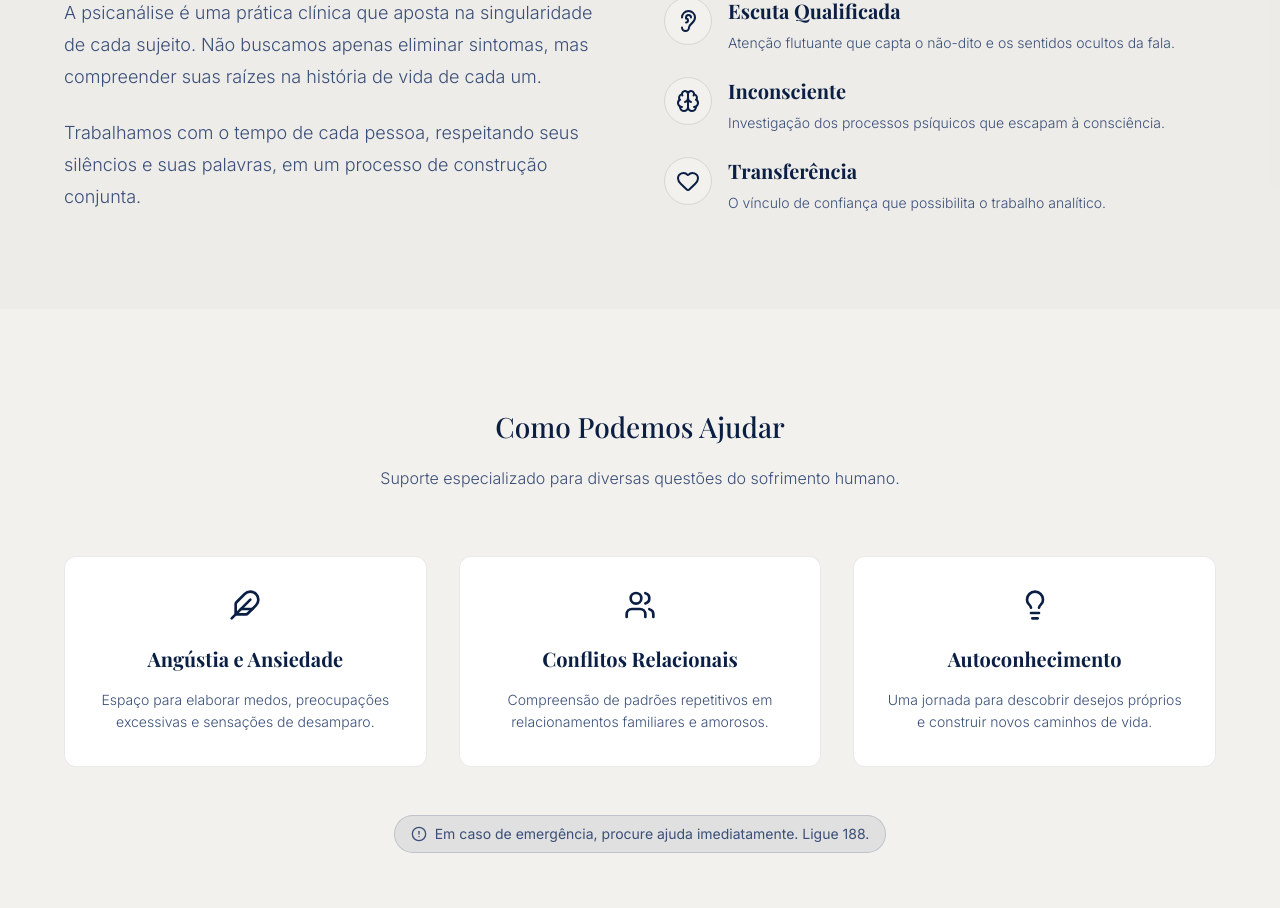
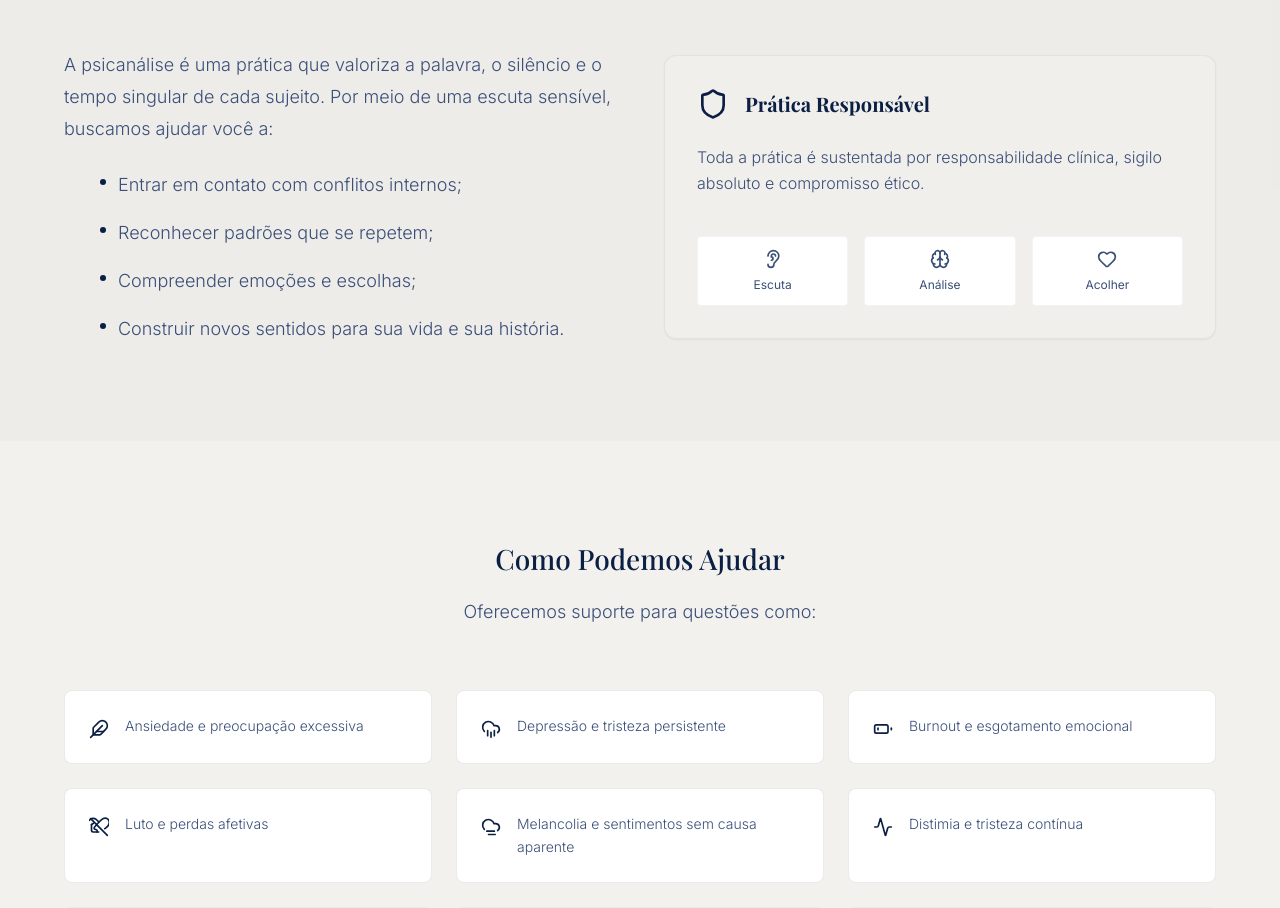
Before and after one commit to Tonho-costa/psican-lisebr-x43wtr3uh, a React (Vite) app: page / in a window 1280 px wide. Shown: the part 1590-2498 px from the top of the page. Built offline with nearby package versions, Linux system fonts and the light colour scheme; no server answers; the database is empty.

Commit message:
Update website content with EscutaPsi text

```diff
--- a/src/pages/Index.tsx
+++ b/src/pages/Index.tsx
@@ -14,6 +14,11 @@ import {
   AlertCircle,
   Heart,
   Lightbulb,
+  Sparkles,
+  Activity,
+  Shield,
+  LifeBuoy,
+  UserPlus,
 } from 'lucide-react'
 import { Button } from '@/components/ui/button'
 import { profileService } from '@/services/profileService'
@@ -61,7 +66,7 @@ export default function Index() {
             </h1>
 
             <p className="text-xl md:text-2xl text-muted-foreground font-light max-w-lg leading-relaxed font-heading italic">
-              "Quando alguém te escuta, algo em você se reorganiza."
+              “Quando alguém te escuta, algo em você se reorganiza.”
             </p>
 
             <Button
@@ -95,10 +100,12 @@ export default function Index() {
                 </h2>
                 <div className="w-16 h-0.5 bg-secondary/40 mb-8"></div>
                 <p className="text-muted-foreground leading-relaxed text-base font-light">
-                  A EscutaPsi nasce do desejo de criar pontes. Somos um coletivo
-                  dedicado à psicanálise e à saúde mental, acreditando que a
-                  fala tem poder curativo. Oferecemos um espaço seguro onde sua
-                  história é recebida com ética e profundidade.
+                  A EscutaPsi é um espaço dedicado à escuta ética, qualificada e
+                  respeitosa. Acreditamos que cada pessoa carrega uma história
+                  única, marcada por afetos, escolhas, desafios e
+                  possibilidades. Nosso propósito é oferecer um ambiente seguro
+                  e acolhedor — um lugar onde você possa falar livremente e ser
+                  escutado de forma profunda e sem julgamentos.
                 </p>
                 <div className="mt-6 flex items-center gap-2 text-secondary font-medium italic">
                   <Leaf className="w-5 h-5" />
@@ -131,61 +138,54 @@ export default function Index() {
             <div className="grid grid-cols-1 md:grid-cols-2 gap-12 items-center">
               <div className="prose prose-lg text-muted-foreground font-light">
                 <p>
-                  A psicanálise é uma prática clínica que aposta na
-                  singularidade de cada sujeito. Não buscamos apenas eliminar
-                  sintomas, mas compreender suas raízes na história de vida de
-                  cada um.
+                  A psicanálise é uma prática que valoriza a palavra, o silêncio
+                  e o tempo singular de cada sujeito. Por meio de uma escuta
+                  sensível, buscamos ajudar você a:
                 </p>
-                <p>
-                  Trabalhamos com o tempo de cada pessoa, respeitando seus
-                  silêncios e suas palavras, em um processo de construção
-                  conjunta.
-                </p>
+                <ul className="space-y-4 mt-6">
+                  {[
+                    'Entrar em contato com conflitos internos;',
+                    'Reconhecer padrões que se repetem;',
+                    'Compreender emoções e escolhas;',
+                    'Construir novos sentidos para sua vida e sua história.',
+                  ].map((item, index) => (
+                    <li key={index} className="flex gap-3 items-start">
+                      <div className="w-1.5 h-1.5 mt-2.5 rounded-full bg-primary shrink-0"></div>
+                      <span>{item}</span>
+                    </li>
+                  ))}
+                </ul>
               </div>
 
-              <div className="space-y-6">
-                <div className="flex items-start gap-4">
-                  <div className="w-12 h-12 rounded-full bg-background border border-border flex items-center justify-center text-primary shrink-0">
-                    <Ear className="w-6 h-6" />
+              <div className="bg-background/50 p-8 rounded-xl border border-border/50 shadow-sm space-y-6">
+                <div className="flex items-center gap-4 text-primary">
+                  <Shield className="w-8 h-8" />
+                  <h3 className="font-heading font-bold text-xl">
+                    Prática Responsável
+                  </h3>
+                </div>
+                <p className="text-muted-foreground font-light leading-relaxed">
+                  Toda a prática é sustentada por responsabilidade clínica,
+                  sigilo absoluto e compromisso ético.
+                </p>
+                <div className="grid grid-cols-3 gap-4 pt-4">
+                  <div className="flex flex-col items-center gap-2 p-3 bg-white rounded border border-border/30 text-center">
+                    <Ear className="w-5 h-5 text-secondary" />
+                    <span className="text-xs text-muted-foreground">
+                      Escuta
+                    </span>
                   </div>
-                  <div>
-                    <h3 className="font-heading font-bold text-xl mb-2 text-primary">
-                      Escuta Qualificada
-                    </h3>
-                    <p className="text-muted-foreground text-sm font-light">
-                      Atenção flutuante que capta o não-dito e os sentidos
-                      ocultos da fala.
-                    </p>
+                  <div className="flex flex-col items-center gap-2 p-3 bg-white rounded border border-border/30 text-center">
+                    <Brain className="w-5 h-5 text-secondary" />
+                    <span className="text-xs text-muted-foreground">
+                      Análise
+                    </span>
                   </div>
-                </div>
-
-                <div className="flex items-start gap-4">
-                  <div className="w-12 h-12 rounded-full bg-background border border-border flex items-center justify-center text-primary shrink-0">
-                    <Brain className="w-6 h-6" />
-                  </div>
-                  <div>
-                    <h3 className="font-heading font-bold text-xl mb-2 text-primary">
-                      Inconsciente
-                    </h3>
-                    <p className="text-muted-foreground text-sm font-light">
-                      Investigação dos processos psíquicos que escapam à
-                      consciência.
-                    </p>
-                  </div>
-                </div>
-
-                <div className="flex items-start gap-4">
-                  <div className="w-12 h-12 rounded-full bg-background border border-border flex items-center justify-center text-primary shrink-0">
-                    <Heart className="w-6 h-6" />
-                  </div>
-                  <div>
-                    <h3 className="font-heading font-bold text-xl mb-2 text-primary">
-                      Transferência
-                    </h3>
-                    <p className="text-muted-foreground text-sm font-light">
-                      O vínculo de confiança que possibilita o trabalho
-                      analítico.
-                    </p>
+                  <div className="flex flex-col items-center gap-2 p-3 bg-white rounded border border-border/30 text-center">
+                    <Heart className="w-5 h-5 text-secondary" />
+                    <span className="text-xs text-muted-foreground">
+                      Acolher
+                    </span>
                   </div>
                 </div>
               </div>
@@ -201,52 +201,68 @@ export default function Index() {
             <h2 className="text-[28px] font-heading font-medium text-primary">
               Como Podemos Ajudar
             </h2>
-            <p className="text-muted-foreground mt-4 font-light">
-              Suporte especializado para diversas questões do sofrimento humano.
+            <p className="text-muted-foreground mt-4 font-light text-lg">
+              Oferecemos suporte para questões como:
             </p>
           </div>
 
-          <div className="grid grid-cols-1 md:grid-cols-3 gap-8 max-w-6xl mx-auto">
+          <div className="grid grid-cols-1 sm:grid-cols-2 lg:grid-cols-3 gap-6 max-w-6xl mx-auto">
             {[
               {
-                icon: <Feather className="w-8 h-8" />,
-                title: 'Angústia e Ansiedade',
-                desc: 'Espaço para elaborar medos, preocupações excessivas e sensações de desamparo.',
+                icon: <Feather className="w-5 h-5" />,
+                text: 'Ansiedade e preocupação excessiva',
               },
               {
-                icon: <Users className="w-8 h-8" />,
-                title: 'Conflitos Relacionais',
-                desc: 'Compreensão de padrões repetitivos em relacionamentos familiares e amorosos.',
+                icon: <CloudRain className="w-5 h-5" />,
+                text: 'Depressão e tristeza persistente',
               },
               {
-                icon: <Lightbulb className="w-8 h-8" />,
-                title: 'Autoconhecimento',
-                desc: 'Uma jornada para descobrir desejos próprios e construir novos caminhos de vida.',
+                icon: <BatteryLow className="w-5 h-5" />,
+                text: 'Burnout e esgotamento emocional',
+              },
+              {
+                icon: <HeartCrack className="w-5 h-5" />,
+                text: 'Luto e perdas afetivas',
+              },
+              {
+                icon: <CloudFog className="w-5 h-5" />,
+                text: 'Melancolia e sentimentos sem causa aparente',
+              },
+              {
+                icon: <Activity className="w-5 h-5" />,
+                text: 'Distimia e tristeza contínua',
+              },
+              {
+                icon: <Users className="w-5 h-5" />,
+                text: 'Conflitos afetivos, familiares e relacionais',
+              },
+              {
+                icon: <Sparkles className="w-5 h-5" />,
+                text: 'Baixa autoestima, inseguranças e dificuldades de autoconhecimento',
+              },
+              {
+                icon: <LifeBuoy className="w-5 h-5" />,
+                text: 'Pensamentos suicidas e sofrimento intenso',
               },
             ].map((item, index) => (
               <div
                 key={index}
-                className="bg-card border border-border/50 rounded-xl p-8 hover:shadow-lg transition-all duration-300 flex flex-col items-center text-center group"
+                className="bg-card border border-border/50 rounded-lg p-6 hover:shadow-md transition-all duration-300 flex items-start gap-4 group"
               >
-                <div className="mb-6 text-primary group-hover:text-secondary transition-colors">
+                <div className="mt-1 text-primary group-hover:text-secondary transition-colors shrink-0">
                   {item.icon}
                 </div>
-                <h3 className="text-xl font-heading font-bold mb-4 text-primary">
-                  {item.title}
-                </h3>
-                <p className="text-muted-foreground text-sm leading-relaxed font-light">
-                  {item.desc}
+                <p className="text-muted-foreground text-sm font-light leading-relaxed">
+                  {item.text}
                 </p>
               </div>
             ))}
           </div>
 
           <div className="mt-12 text-center">
-            <div className="inline-flex items-center gap-2 text-sm text-secondary bg-secondary/10 px-4 py-2 rounded-full border border-secondary/20">
+            <div className="inline-flex items-center gap-2 text-sm text-secondary bg-secondary/10 px-6 py-3 rounded-full border border-secondary/20">
               <AlertCircle className="w-4 h-4" />
-              <span>
-                Em caso de emergência, procure ajuda imediatamente. Ligue 188.
-              </span>
+              <span>(Em caso de emergência, procure ajuda imediatamente.)</span>
             </div>
           </div>
         </div>
@@ -256,9 +272,11 @@ export default function Index() {
       <section className="py-20 bg-muted/10">
         <div className="container mx-auto px-4 text-center max-w-4xl">
           <Quote className="w-8 h-8 text-primary/30 mx-auto mb-6 rotate-180" />
-          <h2 className="text-3xl md:text-[36px] font-heading font-medium text-primary leading-tight mb-8">
-            "Nosso compromisso é com a ética do desejo e a dignidade de cada
-            sujeito que nos procura."
+          <h2 className="text-2xl md:text-3xl font-heading font-medium text-primary leading-tight mb-8">
+            Sustentar uma escuta ética, responsável e atenta ao que emerge no
+            percurso clínico. Nosso compromisso é ajudar você a construir um
+            espaço interno mais leve, consciente e possível — fortalecendo
+            autonomia, elaboração e presença na própria história.
           </h2>
           <div className="w-16 h-1 bg-primary mx-auto rounded-full opacity-60"></div>
         </div>
@@ -275,8 +293,8 @@ export default function Index() {
               Agende Seu Atendimento
             </h2>
             <p className="text-xl text-muted-foreground max-w-2xl font-light">
-              Dê o primeiro passo. Encontre o profissional ideal para sua
-              jornada.
+              Entre em contato e dê início à sua jornada de cuidado, escuta e
+              transformação.
             </p>
             <Button
               size="lg"
@@ -344,16 +362,14 @@ export default function Index() {
                 O que é Psicanálise?
               </h2>
               <p className="text-muted-foreground leading-relaxed text-base font-light">
-                Criada por Sigmund Freud, a psicanálise é um método de
-                investigação da mente humana e de tratamento dos sofrimentos
-                psíquicos. Ela parte do princípio de que muitos dos nossos
-                comportamentos e sentimentos são determinados por processos
-                inconscientes.
-              </p>
-              <p className="text-muted-foreground leading-relaxed text-base font-light">
-                Através da "cura pela fala", o analista ajuda o paciente a
-                trazer à tona esses conteúdos, permitindo novas formas de lidar
-                com o sofrimento.
+                A psicanálise é uma prática clínica fundada na escuta e na
+                investigação do inconsciente — lugar onde habitam desejos,
+                conflitos, memórias e modos de existir que nem sempre
+                reconhecemos de imediato. Ela compreende que aquilo que nos
+                afeta hoje está ligado à nossa história e à forma singular como
+                cada sujeito constrói sentido para o que vive. A psicanálise não
+                oferece respostas prontas; ela acompanha cada pessoa em seu
+                próprio processo de compreensão e transformação.
               </p>
             </div>
 
@@ -362,24 +378,15 @@ export default function Index() {
                 <Check className="w-6 h-6" />
               </div>
               <h2 className="text-[28px] font-heading font-medium text-primary">
-                Por que fazer Análise?
+                Por que Fazer Análise?
               </h2>
-              <ul className="space-y-4">
-                {[
-                  'Para lidar melhor com a angústia e sintomas persistentes.',
-                  'Para entender repetições em sua vida pessoal e profissional.',
-                  'Para fortalecer a autonomia diante das próprias escolhas.',
-                  'Para transformar a relação consigo mesmo e com os outros.',
-                ].map((item, idx) => (
-                  <li
-                    key={idx}
-                    className="flex gap-4 items-start text-muted-foreground text-base font-light"
-                  >
-                    <span className="w-2 h-2 mt-2.5 rounded-full bg-primary shrink-0"></span>
-                    <span>{item}</span>
-                  </li>
-                ))}
-              </ul>
+              <p className="text-muted-foreground leading-relaxed text-base font-light">
+                Fazer análise é um gesto de cuidado consigo. É a oportunidade de
+                compreender sentimentos, reconhecer padrões, elaborar dores e
+                encontrar novas possibilidades para viver aquilo que se
+                apresenta como difícil — ou simplesmente aprofundar o próprio
+                conhecimento de si.
+              </p>
             </div>
           </div>
         </div>
@@ -396,12 +403,16 @@ export default function Index() {
               <h2 className="text-[28px] font-heading font-medium text-primary">
                 Faça Parte da Nossa Rede de Escuta
               </h2>
-              <p className="text-xl font-heading italic text-muted-foreground">
-                "Se você é psicanalista, junte-se à nossa rede de escuta."
+              <p className="text-muted-foreground font-light leading-relaxed">
+                Se você deseja contribuir com essa transformação social,
+                convidamos você a integrar a EscutaPsi. Participe de uma rede
+                comprometida em ampliar o acesso ao cuidado clínico e em
+                sustentar um trabalho ético, responsável e acolhedor. Venha
+                fazer parte dessa iniciativa e ajudar a construir pontes para
+                que mais pessoas encontrem um espaço de escuta e elaboração.
               </p>
-              <p className="text-muted-foreground font-light">
-                Oferecemos uma plataforma elegante e ética para você divulgar
-                seu trabalho e conectar-se com novos pacientes.
+              <p className="text-xl font-heading italic text-primary pt-2">
+                “A transformação começa no instante em que você decide falar.”
               </p>
             </div>
             <div className="md:w-1/2 flex flex-col items-center md:items-end gap-4">
@@ -426,3 +437,91 @@ export default function Index() {
     </div>
   )
 }
+
+// Additional icons for the new features list
+function CloudRain(props: React.ComponentProps<'svg'>) {
+  return (
+    <svg
+      {...props}
+      xmlns="http://www.w3.org/2000/svg"
+      width="24"
+      height="24"
+      viewBox="0 0 24 24"
+      fill="none"
+      stroke="currentColor"
+      strokeWidth="2"
+      strokeLinecap="round"
+      strokeLinejoin="round"
+    >
+      <path d="M4 14.899A7 7 0 1 1 15.71 8h1.79a4.5 4.5 0 0 1 2.5 8.242" />
+      <path d="M16 14v6" />
+      <path d="M8 14v6" />
+      <path d="M12 16v6" />
+    </svg>
+  )
+}
+
+function BatteryLow(props: React.ComponentProps<'svg'>) {
+  return (
+    <svg
+      {...props}
+      xmlns="http://www.w3.org/2000/svg"
+      width="24"
+      height="24"
+      viewBox="0 0 24 24"
+      fill="none"
+      stroke="currentColor"
+      strokeWidth="2"
+      strokeLinecap="round"
+      strokeLinejoin="round"
+    >
+      <rect width="16" height="10" x="2" y="7" rx="2" ry="2" />
+      <line x1="22" x2="22" y1="11" y2="13" />
+      <line x1="6" x2="6" y1="11" y2="13" />
+    </svg>
+  )
+}
+
+function HeartCrack(props: React.ComponentProps<'svg'>) {
+  return (
+    <svg
+      {...props}
+      xmlns="http://www.w3.org/2000/svg"
+      width="24"
+      height="24"
+      viewBox="0 0 24 24"
+      fill="none"
+      stroke="currentColor"
+      strokeWidth="2"
+      strokeLinecap="round"
+      strokeLinejoin="round"
+    >
+      <path d="M19 14c1.49-1.28 3.6-2.34 4.57-4.56.93-2.15.79-4.83-.52-6.49-1.63-2.07-5.37-2.33-7.53-.15L12 6l-3.52-3.2C6.31 1.07 2.57 1.33.94 3.4.78 3.58.63 3.77.5 3.97" />
+      <path d="M11.66 18H5a2 2 0 0 1-2-2V9" />
+      <path d="m3 9 2.45-1.45" />
+      <path d="M12 6 6.5 12.3c-.66.75-.27 2.15.69 2.5l1.64.58c.86.3 1.25 1.32.78 2.03L9.5 18" />
+      <path d="M22 22 2 2" />
+    </svg>
+  )
+}
+
+function CloudFog(props: React.ComponentProps<'svg'>) {
+  return (
+    <svg
+      {...props}
+      xmlns="http://www.w3.org/2000/svg"
+      width="24"
+      height="24"
+      viewBox="0 0 24 24"
+      fill="none"
+      stroke="currentColor"
+      strokeWidth="2"
+      strokeLinecap="round"
+      strokeLinejoin="round"
+    >
+      <path d="M4 14.899A7 7 0 1 1 15.71 8h1.79a4.5 4.5 0 0 1 2.5 8.242" />
+      <path d="M16 17H7" />
+      <path d="M17 21H9" />
+    </svg>
+  )
+}
```
Also changed, not shown: src/lib/supabase/client.ts (+16 -11 lines), src/lib/supabase/types.ts (+32 -32 lines).
